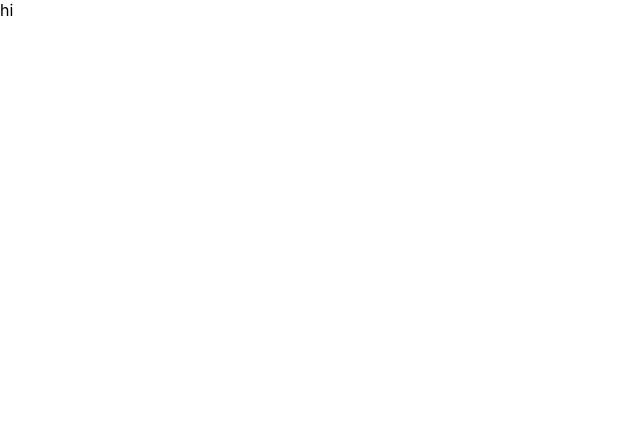
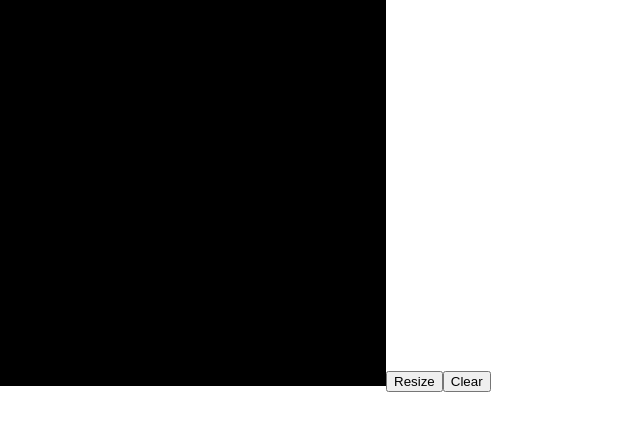
Before and after one commit to MatthewGreenspun/digit-recognizer, a React (Create React App) app in the folder frontend/: page / in a window 1280 px wide. Shown: the top 430 px of the page, without its empty margins (0-640 px from the left). Built offline with nearby package versions, Linux system fonts and the light colour scheme.

Commit message:
created canvas element to draw the digit

```diff
--- a/frontend/src/App.tsx
+++ b/frontend/src/App.tsx
@@ -1,5 +1,11 @@
+import Canvas from "./components/Canvas";
+
 function App() {
-  return <div className="App">hi</div>;
+  return (
+    <div className="App">
+      <Canvas />
+    </div>
+  );
 }
 
 export default App;
--- a/frontend/src/components/Canvas.tsx
+++ b/frontend/src/components/Canvas.tsx
@@ -1,24 +1,8 @@
-import { useState, useCallback, useEffect, useRef } from "react";
-
-const generateRandomColor = () => {
-  const posibilities = "0123456789abcdef";
-  let color = "#";
-  for (let i = 0; i < 6; i++) {
-    color += posibilities[Math.floor(Math.random() * 16)];
-  }
-  return color;
-};
+import { useCallback, useEffect, useRef } from "react";
 
 function Canvas() {
-  const [color, setColor] = useState("#0055ff");
-  const [colors, setColors] = useState(
-    new Set(["#ffffff", "#000000", color, "#ff3300", "#ffff00", "#49d100"])
-  );
-  const [dimensions, setDimensions] = useState(16);
-  const [mouseIsDown, setMouseIsDown] = useState(false);
-  const [border, setBorder] = useState(true);
-  const [isDownloading, setIsDownloading] = useState(false);
-  const [warningShowed, setWarningShowed] = useState(false);
+  const dimensions = 16;
+  const mouseDownRef = useRef(false);
 
   const scaleCanvas = useCallback((canvas: HTMLCanvasElement) => {
     let dpi = window.devicePixelRatio;
@@ -31,118 +15,86 @@ function Canvas() {
     canvas.setAttribute("height", `${styleHeight * dpi}`);
     canvas.setAttribute("width", `${styleWidth * dpi}`);
   }, []);
-  const generateGrid = useCallback(
-    (random?: boolean, color?: string) => {
-      const arr = [];
-      for (let i = 0; i < dimensions ** 2; i++) {
-        arr.push(random ? generateRandomColor() : color ? color : "#ffffff");
-      }
-      return arr;
-    },
-    [dimensions]
-  );
-  const [grid, setGrid] = useState(generateGrid);
+
   const canvasRef = useRef<HTMLCanvasElement>(null);
-
-  useEffect(() => {
-    setGrid(generateGrid());
-  }, [dimensions, generateGrid, scaleCanvas]);
-
-  useEffect(() => {
-    const canvas = canvasRef.current;
-    canvas?.addEventListener("mousedown", (e) => {
-      e.preventDefault();
-      setMouseIsDown(true);
-    });
-    canvas?.addEventListener("mouseup", () => setMouseIsDown(false));
-    return () => {
-      canvas?.removeEventListener("mousedown", (e) => {
-        e.preventDefault();
-        setMouseIsDown(true);
-      });
-      canvas?.removeEventListener("mouseup", () => setMouseIsDown(false));
-    };
-  });
 
   useEffect(() => {
     const canvas = canvasRef.current;
     const ctx = canvas?.getContext("2d");
-    if (ctx && canvas) {
+    if (canvas && ctx) {
       scaleCanvas(canvas);
-
-      const squareLength = Math.round(canvas.width / dimensions);
-      const rows = dimensions;
-      const cols = dimensions;
-      let row = 0;
-      let col = 0;
-      ctx.strokeStyle = "black";
-      ctx.lineWidth = 3;
-      for (row = 0; row < rows; row++) {
-        for (col = 0; col < cols; col++) {
-          const squareX = col * squareLength;
-          const squareY = row * squareLength;
-          if (border) {
-            ctx.beginPath();
-            ctx.moveTo(squareX, squareY);
-            ctx.lineTo(squareX + squareLength, squareY);
-            ctx.moveTo(squareX, squareY);
-            ctx.lineTo(squareX, squareY + squareLength);
-            ctx.stroke();
+      ctx.fillStyle = "black";
+      ctx.fillRect(0, 0, canvas.width, canvas.height);
     }
-          ctx.fillStyle = grid[rows * row + col];
-          ctx.fillRect(squareX, squareY, squareLength, squareLength);
-        }
-      }
-    }
-  }, [dimensions, scaleCanvas, grid, border]);
+    const mouseDownHandler = (e: MouseEvent) => {
+      e.preventDefault();
+      mouseDownRef.current = true;
+    };
+    canvas?.addEventListener("mousedown", mouseDownHandler);
+    canvas?.addEventListener("mouseup", () => (mouseDownRef.current = false));
+    return () => {
+      canvas?.removeEventListener("mousedown", mouseDownHandler);
+      canvas?.removeEventListener(
+        "mouseup",
+        () => (mouseDownRef.current = false)
+      );
+    };
+  });
 
   return (
+    <>
       <canvas
+        id="canvas"
         ref={canvasRef}
         height={dimensions}
         width={dimensions}
-            style={{
-              minWidth: "700px",
-              maxWidth: "vw",
-              maxHeight: "vh",
-              aspectRatio: "1 / 1",
-            }}
-            onClick={({ clientX, clientY, currentTarget }) => {
-              setGrid((grid) => {
-                const squareLength = currentTarget.width / dimensions;
-                const row = Math.floor(
-                  (clientY - currentTarget.getBoundingClientRect().y) /
-                    squareLength
-                );
-                const col = Math.floor(
-                  (clientX - currentTarget.getBoundingClientRect().x) /
-                    squareLength
-                );
-                const idx = row * dimensions + col;
-                grid[idx] = color;
-                return [...grid];
-              });
-            }}
         onMouseMove={({ clientX, clientY, currentTarget }) => {
-              if (mouseIsDown) {
-                setGrid((grid) => {
-                  const squareLength = currentTarget.width / dimensions;
-                  const row = Math.floor(
-                    (clientY - currentTarget.getBoundingClientRect().y) /
-                      squareLength
-                  );
-                  const col = Math.floor(
-                    (clientX - currentTarget.getBoundingClientRect().x) /
-                      squareLength
-                  );
-                  const idx = row * dimensions + col;
-                  grid[idx] = color;
-                  return [...grid];
-                });
+          const relativeX = clientX - currentTarget.getBoundingClientRect().x;
+          const relativeY = clientY - currentTarget.getBoundingClientRect().y;
+          if (mouseDownRef.current) {
+            const canvas = canvasRef.current;
+            const ctx = canvas?.getContext("2d");
+            if (ctx && canvas) {
+              ctx.lineCap = "round";
+              ctx.strokeStyle = "white";
+              ctx.lineWidth = 20;
+              ctx.beginPath();
+              ctx.moveTo(relativeX, relativeY);
+              ctx.lineTo(relativeX, relativeY);
+              ctx.stroke();
+            }
           }
         }}
-            onMouseOut={() => setMouseIsDown(false)}
+        onMouseOut={() => (mouseDownRef.current = false)}
       />
+      <button
+        onClick={() => {
+          const canvas = canvasRef.current;
+          const ctx = canvas?.getContext("2d");
+          if (ctx && canvas) {
+            ctx.drawImage(canvas, 0, 0, 28, 28);
+            const imageData = ctx.getImageData(0, 0, 28, 28);
+            console.log("put image data", imageData);
+          }
+        }}
+      >
+        Resize
+      </button>
+      <button
+        onClick={() => {
+          const canvas = canvasRef.current;
+          const ctx = canvas?.getContext("2d");
+          if (ctx && canvas) {
+            ctx.clearRect(0, 0, canvas.width, canvas.height);
+            ctx.fillStyle = "black";
+            ctx.fillRect(0, 0, canvas.width, canvas.height);
+            ctx.closePath();
+          }
+        }}
+      >
+        Clear
+      </button>
+    </>
   );
 }
 
--- a/frontend/src/index.css
+++ b/frontend/src/index.css
@@ -6,3 +6,15 @@ body {
   -webkit-font-smoothing: antialiased;
   -moz-osx-font-smoothing: grayscale;
 }
+
+#canvas {
+  width: 30%;
+  /* width: 400px;
+  height: 400px; */
+  min-width: 300px;
+  max-width: 500px;
+  min-height: 300px;
+  max-height: 500px;
+  aspect-ratio: 1 / 1;
+  border: 1px solid black;
+}
```
Also changed, not shown: frontend/public/index.html (+0 -23 lines). Lines whose indentation alone changed are shown as unchanged.
